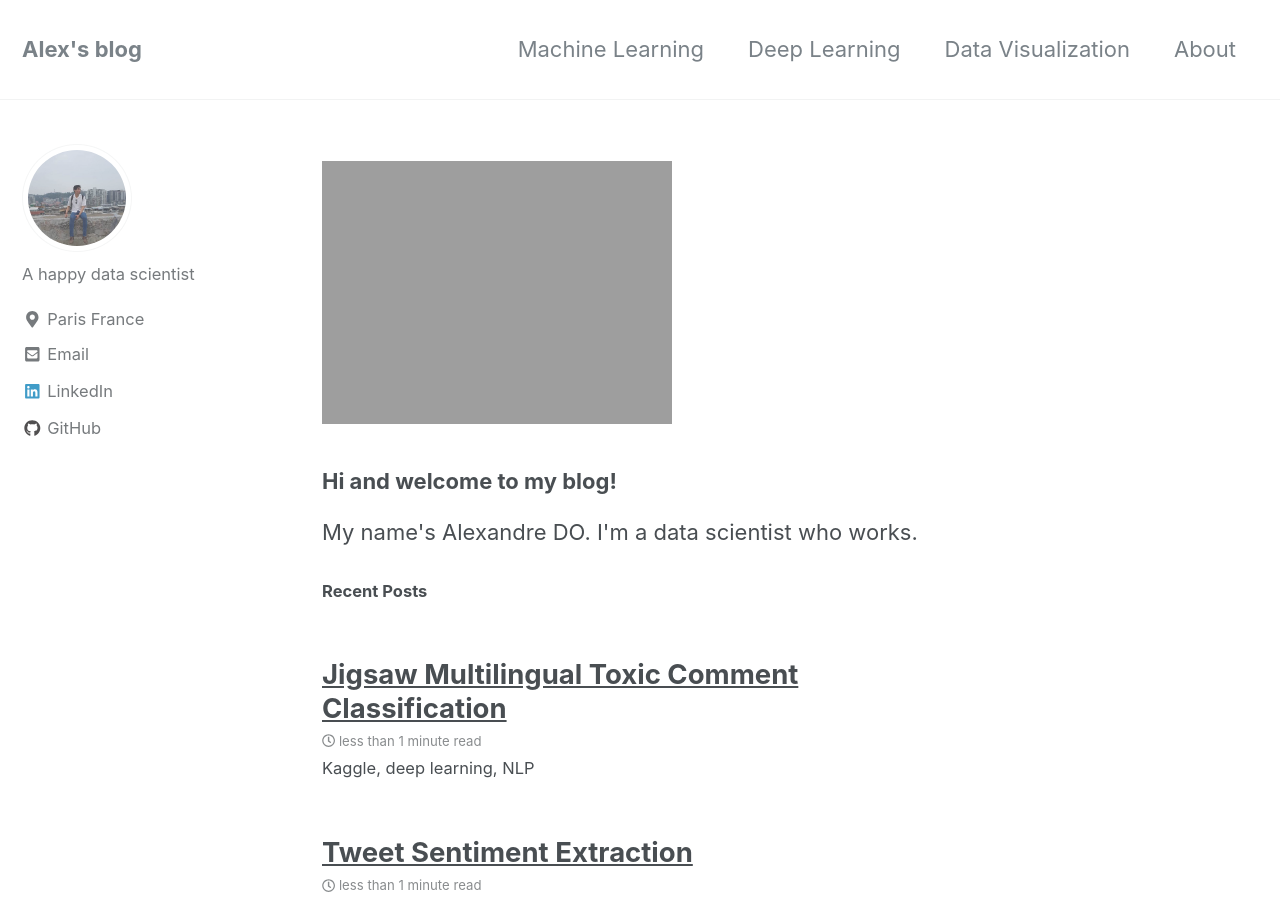
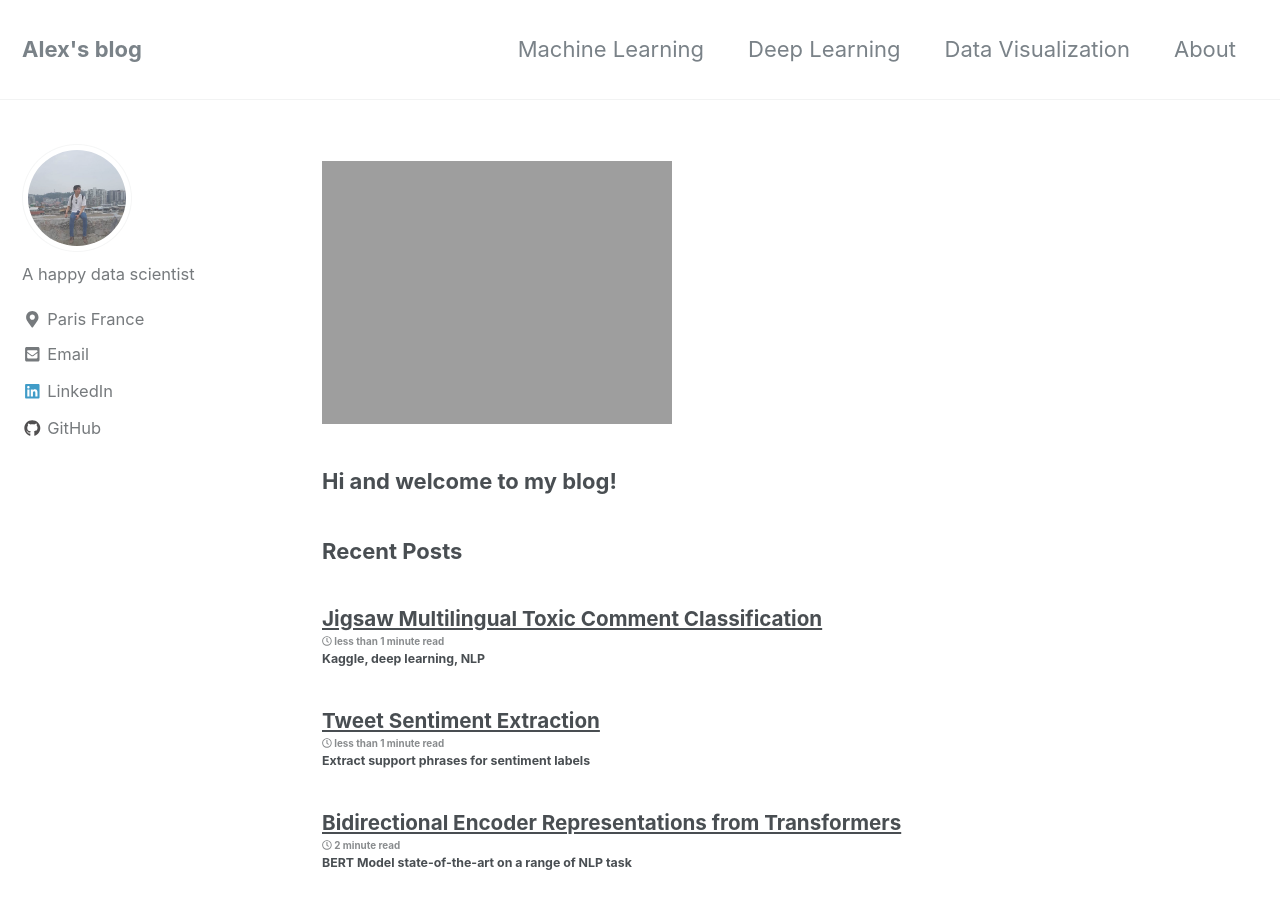
Before and after one commit to alexandre-do/alexandre-do.github.io, a Jekyll site: the page built from index.html, in a window 1280 px wide and 900 px high. Built offline with Jekyll 4.4.1, drawn with Linux system fonts in a browser that asks for light colours; nearby versions of some CDN libraries; the list of posts is cut into pages by our own code.

Commit message:
Update home.html

```diff
--- a/_layouts/home.html
+++ b/_layouts/home.html
@@ -3,16 +3,12 @@ layout: archive
 ---
 <img src="{{ site.url }}{{ site.baseurl }}/images/funny.gif" alt=”animated” width="350px" height='250px'/>
 
-<h3>Hi and welcome to my blog! </h3>
+<h3> Hi and welcome to my blog! </h3>
 
-<p>My name's Alexandre DO. I'm a data scientist who works. </p>
-
-
-
-<h5>{{ site.data.ui-text[site.locale].recent_posts | default: "Recent Posts" }}</h5>
+<h3>{{ site.data.ui-text[site.locale].recent_posts | default: "Recent Posts" }}</h5>
 
 {% for post in paginator.posts %}
-  {% include archive-single.html %}
+ <h5>{% include archive-single.html %}</h5>
 {% endfor %}
 
 {% include paginator.html %}
```
